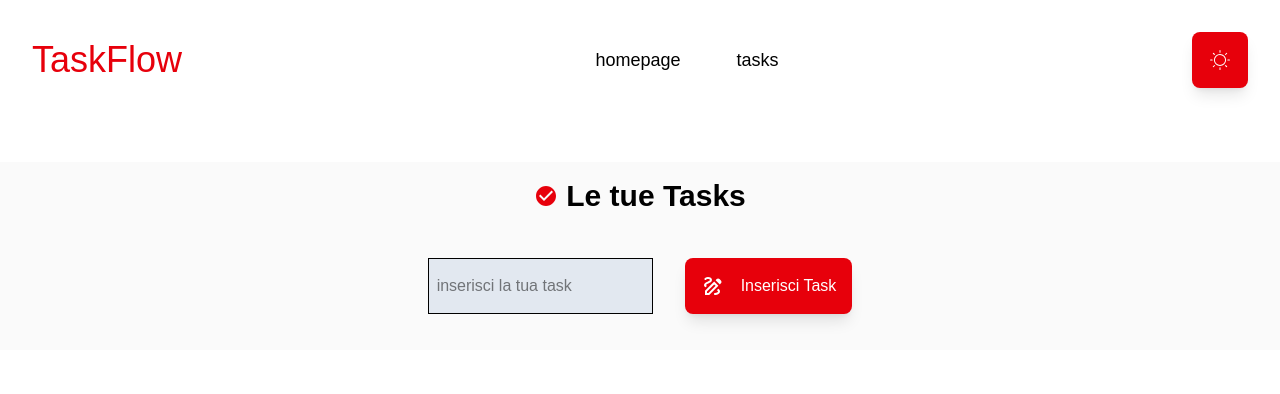
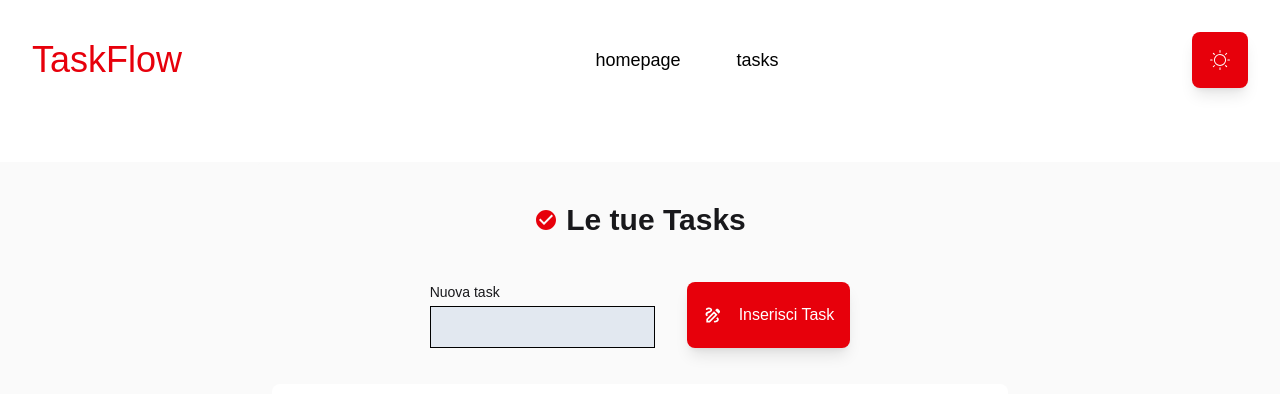
Before and after one commit to EliaGiolli/React-todo-app, a React (Vite) app: page /tasks in a window 1280 px wide. Shown: the top 394 px of the page. Built offline with nearby package versions, Linux system fonts and the light colour scheme.

Commit message:
improved accessibility following the a11y standard

```diff
--- a/src/RootLayout.jsx
+++ b/src/RootLayout.jsx
@@ -1,18 +1,33 @@
 import React from "react"
 import MainHeader from "./layouts/MainHeader"
-//TEMA
-import { ThemeProvider } from "./contexts/ThemeContext"
-//Routes
+// TEMA
+import { ThemeProvider, useTheme } from "./contexts/ThemeContext"
+// Routes
 import { Outlet } from "react-router"
 
-function RootLayout() {
+function AppShell() {
+  const { themeMode } = useTheme();
 
   return (
+    <>
+      <MainHeader />
+      <main
+        className={`w-full min-h-screen transition-colors duration-300 ${
+          themeMode === "light"
+            ? "bg-zinc-50 text-zinc-900"
+            : "bg-zinc-900 text-zinc-50"
+        }`}
+      >
+        <Outlet />
+      </main>
+    </>
+  );
+}
+
+function RootLayout() {
+  return (
     <ThemeProvider>
-        <MainHeader />
-        <main className="bg-zinc-50 w-full">
-          <Outlet />
-        </main>
+      <AppShell />
     </ThemeProvider>
   )
 }
--- a/src/components/Navbar.jsx
+++ b/src/components/Navbar.jsx
@@ -1,21 +1,29 @@
 import React from 'react';
 import { NavLink } from 'react-router';
+import { useTheme } from '../contexts/ThemeContext';
 
 function Navbar() {
+  const { themeMode } = useTheme();
 
   const navLinks = [
     { href: '/', label: 'homepage' },
-      { href:'/tasks', label: 'tasks' },
+    { href: '/tasks', label: 'tasks' },
   ];
 
   return (
-    <nav className='flex gap-x-6' role='navigation' aria-label='main-navigation'>
+    <nav className='flex gap-x-6' aria-label='navigazione principale'>
       <ul className='flex gap-x-6 list-none'>
         {navLinks.map((navLink) => (
           <li key={navLink.href}>
             <NavLink
               to={navLink.href}
-                  className="text-black hover:text-white text-base md:text-lg hover:bg-red-400 hover:rounded-lg px-4">
+              className={`text-base md:text-lg px-4 rounded-lg transition-colors duration-200
+                focus:outline-none focus-visible:ring-2 focus-visible:ring-offset-2 focus-visible:ring-tertiary
+                ${themeMode === 'light'
+                  ? 'text-black hover:text-white hover:bg-red-400'
+                  : 'text-zinc-100 hover:text-black hover:bg-zinc-100/80'
+                }`}
+            >
               {navLink.label}
             </NavLink>
           </li>
--- a/src/layouts/ParallaxSection.jsx
+++ b/src/layouts/ParallaxSection.jsx
@@ -16,8 +16,8 @@ function ParallaxSection() {
             <div className='flex items-center justify-center flex-col h-screen w-full sm:max-w-3xl mx-auto'>
                 <div className={`flex flex-col justify-center items-center text-center max-h-lg py-5 p-3 text-lg rounded-lg shadow-xl ${themeMode === 'light' ? 'bg-secondary text-primary' : 'bg-gray-800 text-white'}`}>
                     <h2 className='uppercase text-tertiary text-2xl sm:text-3xl font-bold p-4 mb-4'>TaskFlow - L'app per organizzare la tua giornata</h2>
-                    <h3 className='text-base sm:text-xl text-primary'>Gestisci le tue attività con facilità e rimani sempre produttivo.</h3>
-                    <p className='text-base sm:text-xl px-4 my-5'>
+                    <h3 className='text-base sm:text-xl text-zinc-500'>Gestisci le tue attività con facilità e rimani sempre produttivo.</h3>
+                    <p className='text-base sm:text-xl text-zinc-500 px-4 my-5'>
                         TaskFlow ti aiuta a organizzare impegni e scadenze in modo semplice ed efficace. Aggiungi, modifica e completa le tue attività con un'interfaccia intuitiva, pensata per chi vuole
                         massimizzare la produttività senza stress.</p>
                 </div>
--- a/src/layouts/TaskList.jsx
+++ b/src/layouts/TaskList.jsx
@@ -1,19 +1,35 @@
 import React from 'react';
 import Card from '../components/Card';
+import { useTheme } from '../contexts/ThemeContext';
 
 import { tasks } from "../data/tasks";
 
 function TaskList() {
+  const { themeMode } = useTheme();
+
   return (
-    <div className="bg-zinc-200 grid grid-cols-2 md:grid-cols-3 gap-6  md:gap-4 p-6">
+    <div
+      className={`grid grid-cols-2 md:grid-cols-3 gap-6 md:gap-4 p-6 rounded-lg transition-colors duration-300 ${
+        themeMode === 'light' ? 'bg-zinc-200' : 'bg-zinc-800'
+      }`}
+    >
       {tasks.map((task, id) => (
         <Card key={id}>
           <h3
-            className="text-zinc-900 font-bold text-md md:text-xl">
+            className={`font-bold text-md md:text-xl ${
+              themeMode === 'light' ? 'text-zinc-900' : 'text-zinc-50'
+            }`}
+          >
             {task.taskName}
           </h3>
 
-            <p className="text-base text-zinc-500 my-2">{task.description}</p>
+          <p
+            className={`text-base my-2 ${
+              themeMode === 'light' ? 'text-zinc-500' : 'text-zinc-300'
+            }`}
+          >
+            {task.description}
+          </p>
 
           <p
             className={
--- a/src/layouts/TaskPreview.jsx
+++ b/src/layouts/TaskPreview.jsx
@@ -1,20 +1,35 @@
 import React from 'react'
 import Button from '../components/Button'
 import { RxCross2 } from 'react-icons/rx'
+import { useTheme } from '../contexts/ThemeContext'
 
 function TaskPreview({ removeTask, tasks }) {
+  const { themeMode } = useTheme();
+
   return (
     <>
-        <ul className="bg-secondary p-5 my-6">
+      <ul
+        className={`p-5 my-6 rounded-lg transition-colors duration-300 ${
+          themeMode === 'light' ? 'bg-secondary' : 'bg-zinc-800'
+        }`}
+      >
         {tasks.map((task) => (
           <li
             key={task.id}
-                className="flex justify-around items-center text-center bg-secondary text-primary p-5 gap-6 mb-10"
+            className={`flex justify-around items-center text-center p-5 gap-6 mb-10 rounded-lg transition-colors duration-300 ${
+              themeMode === 'light'
+                ? 'bg-secondary text-primary'
+                : 'bg-zinc-900 text-zinc-50'
+            }`}
           >
             <Button onClick={() => removeTask(task.id)}>
               <RxCross2 size={24} />
             </Button>
-                <span className="text-xl sm:text-2xl p-3 border-b-2 w-full">
+            <span
+              className={`text-xl sm:text-2xl p-3 border-b-2 w-full ${
+                themeMode === 'light' ? 'border-zinc-300' : 'border-zinc-600'
+              }`}
+            >
               {task.todoName}
             </span>
           </li>
--- a/src/layouts/TasksForm.jsx
+++ b/src/layouts/TasksForm.jsx
@@ -2,38 +2,100 @@ import React from 'react';
 import { MdCheckCircle, MdOutlineDraw } from 'react-icons/md';
 import Input from '../components/Input';
 import Button from '../components/Button';
+// TEMA
+import { useTheme } from '../contexts/ThemeContext';
 
 // ZUSTAND STORE
 import { taskStore } from "../store/store";
 import TaskPreview from './TaskPreview';
 
 function TasksForm() {
+  const { themeMode } = useTheme();
   const tasks = taskStore((state) => state.tasks);
   const inputValue = taskStore((state) => state.inputValue);
   const setInputValue = taskStore((state) => state.setInputValue);
   const createTask = taskStore((state) => state.createTask);
   const removeTask = taskStore((state) => state.removeTask);
+
+  const handleSubmit = (e) => {
+    e.preventDefault();
+    createTask();
+  }
   return (
-    <section aria-labelledby='tasks-page-title'>
+    <section
+      aria-labelledby='tasks-page-title'
+      className={`w-full max-w-3xl mx-auto px-4 py-6 rounded-lg transition-colors duration-300 ${
+        themeMode === 'light'
+          ? 'bg-zinc-50 text-zinc-900'
+          : 'bg-zinc-800 text-zinc-50'
+      }`}
+    >
       <div className="flex justify-center items-center py-4 mb-4">
-            <MdCheckCircle size={24} className="text-tertiary mr-2" />
-            <h2 className="text-2xl sm:text-3xl font-bold" id='tasks-page-title'>Le tue Tasks</h2>
+        <MdCheckCircle size={24} className="text-tertiary mr-2" aria-hidden="true" />
+        <h1 className="text-2xl sm:text-3xl font-bold" id='tasks-page-title'>
+          Le tue Tasks
+        </h1>
       </div>
-        <form className="flex justify-center flex-col sm:flex-row p-3 gap-8" role='form'>
+      <form
+        onSubmit={handleSubmit}
+        className="flex justify-center flex-col sm:flex-row p-3 gap-8"
+      >
+       <div className="flex flex-col">
+            <label htmlFor="task-input" className="mb-1 text-sm">
+                Nuova task
+            </label>
             <Input
-                placeholder="inserisci la tua task"
+                id="task-input"
+                type="text"
+                name="task"
                 value={inputValue}
-                type="text"
                 onChange={(e) => setInputValue(e.target.value)}
             />
-            <Button onClick={createTask} type="submit">
-            <MdOutlineDraw size={24} />
-            <p>Inserisci Task</p>
+        </div>
+        <Button type="submit">
+          <MdOutlineDraw size={20} aria-hidden="true"/>
+          <span>Inserisci Task</span>
         </Button>
       </form>
-        <TaskPreview removeTask={removeTask} tasks={tasks}/>
+      <TaskPreview removeTask={removeTask} tasks={tasks} />
     </section>
   )
 }
 
 export default TasksForm;
+
+
+/**
+ * <form
+        action={handleSubmit}
+        className="flex justify-center flex-col sm:flex-row p-3 gap-8"
+      >
+       <div className="flex flex-col">
+            <label htmlFor="task-input" className="mb-1 text-sm">
+                Nuova task
+            </label>
+            <Input
+                id="task-input"
+                type="text"
+                name="task"
+                value={inputValue}
+                onChange={(e) => setInputValue(e.target.value)}
+            />
+        </div>
+        <Button type="submit">
+          <MdOutlineDraw size={20} aria-hidden="true"/>
+          <span>Inserisci Task</span>
+        </Button>
+      </form>
+
+      E poi
+
+      const handleSubmit = (formData) => {
+         const value = formData.get('task');
+        createTask(value);
+      }
+
+    Qui userei una form action client-side introdotta da React-DOM 19
+    ma nel mio caso, siccome uso Zustand ho un'input dipendente dallo stato globale
+    Da non confondere con le server action con 'use server' tipiche di NextJS
+    */
--- a/src/pages/HomePage.jsx
+++ b/src/pages/HomePage.jsx
@@ -1,36 +1,69 @@
 import React from "react";
+import { NavLink } from 'react-router';
 import ParallaxSection from "../layouts/ParallaxSection";
 import SecondParallax from "../layouts/SecondParallax";
 import Form from "../layouts/Form";
+import TaskList from "../layouts/TaskList";
+
 // TEMA
-import { ThemeProvider } from "../contexts/ThemeContext";
-import TaskList from "../layouts/TaskList";
-import Button from "../components/Button";
-import { MdArrowRight } from "react-icons/md";
+import { useTheme } from "../contexts/ThemeContext";
 
 
 function HomePage() {
+  const { themeMode } = useTheme();
 
   return (
-    <ThemeProvider>
-      <main className="bg-primary w-full">
+    <main
+      className={`w-full min-h-screen transition-colors duration-300 ${
+        themeMode === "light"
+          ? "bg-primary text-zinc-900"
+          : "bg-zinc-900 text-zinc-50"
+      }`}
+    >
       <ParallaxSection />
-        <section className="flex flex-col justify-around items-center text-center w-full h-screen bg-section p-4">
-          <TaskList  />
+
+      <section
+        className={`flex flex-col justify-around items-center text-center w-full min-h-screen p-4 transition-colors duration-300 ${
+          themeMode === "light" ? "bg-section" : "bg-zinc-800"
+        }`}
+        aria-labelledby="task-overview-title"
+      >
+        <h2
+          className="uppercase text-tertiary text-2xl sm:text-3xl font-bold p-4 mt-4"
+          id="task-overview-title">
+            Panoramica task
+        </h2>
+        <TaskList />
         <div className="flex flex-col gap-y-4">
-            <p className="text-zinc-500">Con TaskFlow puoi consultare i tuoi task quando vuoi!</p>
-            <Button type='button'>
+          <p
+            className={
+              themeMode === "light" ? "text-zinc-500" : "text-zinc-300"
+            }
+          >
+            Con TaskFlow puoi consultare i tuoi task quando vuoi!
+          </p>
+          <NavLink to="/tasks" className="text-tertiary hover:text-red-800">
             Vai ai tuoi task
-              <MdArrowRight size={30} />
-            </Button>
+          </NavLink>
         </div>
       </section>
+
       <SecondParallax />
-        <section className="flex justify-center items-center text-center w-full h-screen bg-zinc-50 p-4 ">
+
+      <section
+        className={`flex justify-center items-center text-center w-full min-h-screen p-4 transition-colors duration-300 ${
+          themeMode === "light" ? "bg-zinc-50" : "bg-zinc-800"
+        }`}
+        aria-labelledby="newsletter"
+      >
+        <h2
+          className="sr-only"
+          id="newsletter">
+            Iscriviti alla nostra newsletter
+        </h2>
         <Form />
       </section>
     </main>
-    </ThemeProvider>
   );
 }
 
--- a/src/pages/TasksPage.jsx
+++ b/src/pages/TasksPage.jsx
@@ -1,14 +1,20 @@
 import React from 'react';
 import TasksForm from '../layouts/TasksForm';
-import { ThemeProvider } from '../contexts/ThemeContext';
+import { useTheme } from '../contexts/ThemeContext';
 
 function TasksPage() {
+  const { themeMode } = useTheme();
+
   return (
-    <ThemeProvider>
-      <main className='mt-10'>
-        <TasksForm />
-      </main>
-    </ThemeProvider>
+    <main
+      className={`mt-10 min-h-screen transition-colors duration-300 ${
+        themeMode === 'light'
+          ? 'bg-zinc-50 text-zinc-900'
+          : 'bg-zinc-900 text-zinc-50'
+      }`}
+    >
+      <TasksForm />
+    </main>
   )
 }
 
```
Also changed, not shown: src/layouts/MainHeader.jsx (+9 -2 lines). Lines whose indentation alone changed are shown as unchanged.
